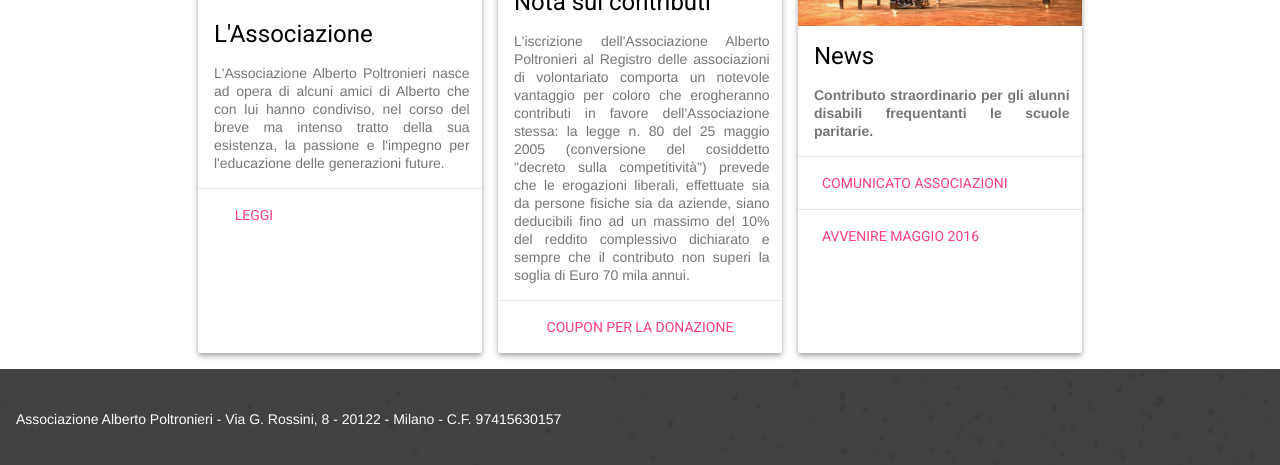
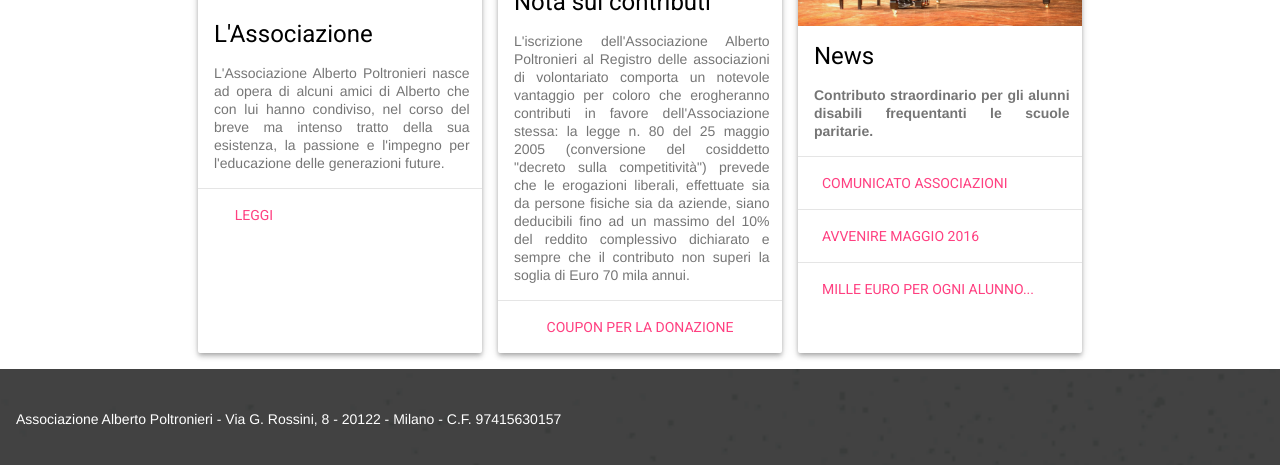
Before and after one commit to associazionepoltronieri/associazionepoltronieri, a Jekyll site: the page built from index.html, in a window 1280 px wide, cut to the strip 720-1185 px from the top of the page. Built offline with Jekyll 4.4.1, drawn with Linux system fonts in a browser that asks for light colours; nearby versions of some CDN libraries; the list of posts is cut into pages by our own code.

Commit message:
Add corriere link in news.

```diff
--- a/index.html
+++ b/index.html
@@ -117,6 +117,11 @@ title: Associazione Alberto Poltronieri
                     <a class="mdl-button mdl-button--colored mdl-js-button mdl-js-ripple-effect mdl-button--accent"
                         href="docs/avvenire-20160504.pdf">Avvenire maggio 2016</a>
                 </div>
+                <div class="mdl-card__actions mdl-card--border">
+                    <a class="mdl-button mdl-button--colored mdl-js-button mdl-js-ripple-effect mdl-button--accent"
+                        href=" http://sociale.corriere.it/mille-euro-per-ogni-alunno-disabile-scontro-sui-fondi-alle-scuole-paritarie/f">
+                            Mille euro per ogni alunno...</a>
+                </div>
             </div>
 
         </div>
```
